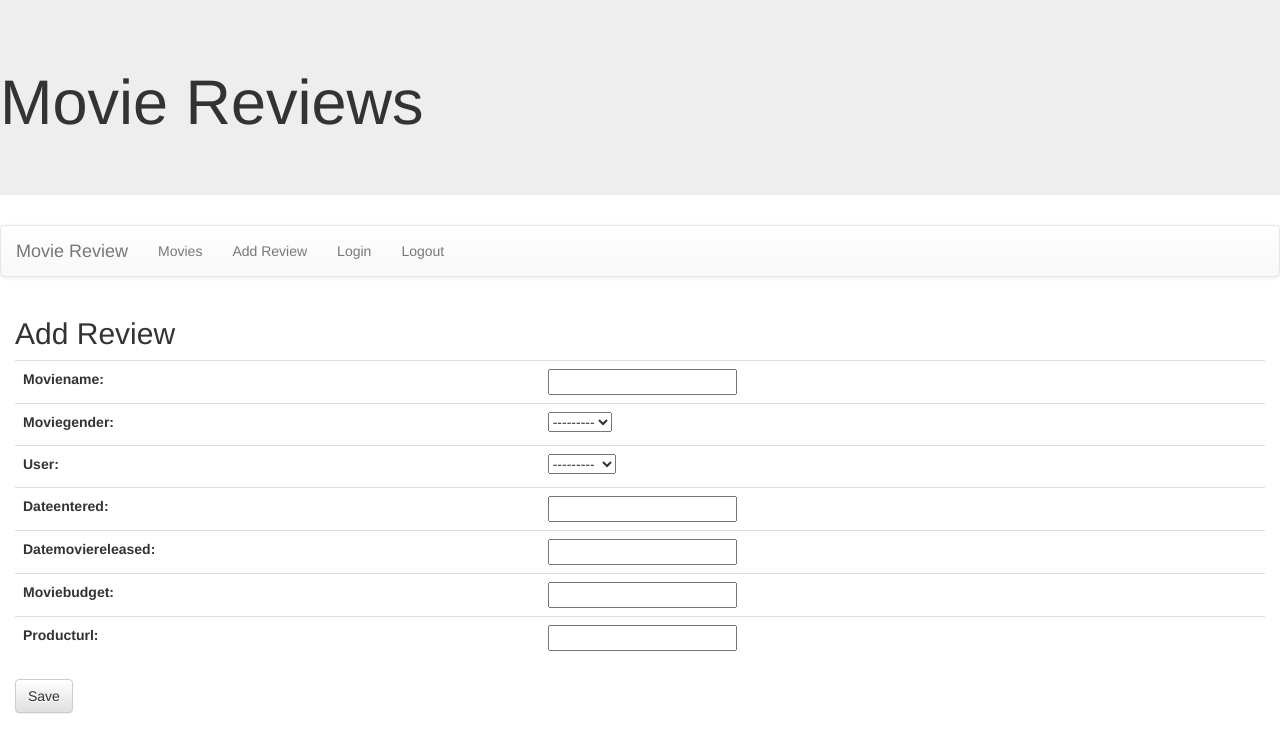
After one commit to miqo1385/FinalProject112, a Django app: page /movie/newreview/ in a window 1280 px wide. The commit adds this page. Shown: the top 753 px of the page. Run offline with Django 4.2, Linux system fonts and the light colour scheme; the visitor is signed in with stand-in values (Sample User, id 1); data comes from the database, SQL or seed files in the repository; data that the repository does not hold is empty; some libraries are stand-ins or nearby versions.

Commit message:
authorization commit

```diff
--- /dev/null
+++ b/movie/forms.py
@@ -0,0 +1,8 @@
+from django import forms
+from .models import MovieType, Review, Movie
+
+
+class ReviewForms(forms.ModelForm):
+    class Meta:
+        model=Movie
+        fields='__all__'
--- a/movie/models.py
+++ b/movie/models.py
@@ -22,6 +22,8 @@ class Movie(models.Model):
     moviebudget=models.DecimalField(max_digits=10, decimal_places=2)
     producturl=models.URLField()
 
+
+
     def __str__(self):
         return self.moviename
 
--- a/movie/templates/base.html
+++ b/movie/templates/base.html
@@ -17,7 +17,9 @@
 </div>
 <ul class="nav navbar-nav">
 <li><a href="{% url 'movies' %}"> Movies</a></li>
-<li>Dummy</li>
+<li><a href="{% url 'newreview' %}">Add Review </a></li>
+<li><a href="{% url 'login' %}">Login </a></li>
+<li><a href="{% url 'logout' %}">Logout </a></li>
 </ul>
 </div>
 </nav>
--- /dev/null
+++ b/movie/templates/movie/loginmessage.html
@@ -0,0 +1,5 @@
+{% extends 'base.html' %}
+{% block content %}
+<h2>Thank You</h2>
+<p>Welcome</p>
+{% endblock %}
--- /dev/null
+++ b/movie/templates/movie/logoutmessage.html
@@ -0,0 +1,5 @@
+{% extends 'base.html' %}
+{% block content %}
+<h2>Good Bye</h2>
+<p>You Are Now Logged Out</p>
+{% endblock %}
--- /dev/null
+++ b/movie/templates/movie/newreview.html
@@ -0,0 +1,16 @@
+{% extends 'base.html' %}
+{% block content %}
+<h2>Add Review</h2>
+<form method='POST' class="post-form">
+<table class='table'>
+
+        {% csrf_token %}
+        {{ form.as_table }}
+
+
+</table>
+<button type="submit" class="save btn btn-default">
+    Save
+</button>
+</form>
+{% endblock %}
--- a/movie/urls.py
+++ b/movie/urls.py
@@ -4,5 +4,8 @@ urlpatterns = [
     path('', views.index, name='index'),
     path('movies/', views.movies, name='movies' ),
     path('movieDetail/<int:id>', views.movieDetail, name='detail'),
+    path('newreview/', views.newReview, name='newreview'),
+    path('loginmessage/', views.loginmessage, name='loginmessage'),
+    path('logoutmessage/', views.logoutmessage, name='logoutmessage'),
 
 ]
--- a/movie/views.py
+++ b/movie/views.py
@@ -1,6 +1,8 @@
 from django.shortcuts import render,get_object_or_404
 from .models import MovieType, Movie, Review
 from django.urls import reverse_lazy
+from .forms import ReviewForms
+from django.contrib.auth.decorators import login_required
 # Create your views here.
 def index(request):
     return render(request, 'movie/index.html')
@@ -12,3 +14,23 @@ def movies(request):
 def movieDetail(request, id):
     movie=get_object_or_404(Movie, pk=id)
     return render(request, 'movie/moviedetail.html', {'movie' : movie})
+
+@login_required
+def newReview(request):
+    form=ReviewForms
+
+    if request.method=='POST':
+        form=ReviewForms(request.POST)
+        if form.is_valid():
+            post=form.save(commit=True)
+            post.save()
+            form=ReviewForms()
+    else:
+        form=ReviewForms()
+    return render(request, 'movie/newreview.html', {'form' : form})
+
+def loginmessage(request):
+    return render(request, 'movie/loginmessage.html')
+
+def logoutmessage(request):
+    return render(request, 'movie/logoutmessage.html')
--- a/moviereview/settings.py
+++ b/moviereview/settings.py
@@ -129,3 +129,5 @@ STATIC_URL = 'static/'
 # https://docs.djangoproject.com/en/4.0/ref/settings/#default-auto-field
 
 DEFAULT_AUTO_FIELD = 'django.db.models.BigAutoField'
+LOGIN_REDIRECT_URL='loginmessage'
+LOGOUT_REDIRECT_URL='logoutmessage'
--- a/moviereview/urls.py
+++ b/moviereview/urls.py
@@ -19,4 +19,5 @@ from django.urls import path, include
 urlpatterns = [
     path('admin/', admin.site.urls),
     path('movie/', include('movie.urls')),
+    path('accounts/', include('django.contrib.auth.urls')),
 ]
```
Also changed, not shown: movie/templates/registration/login.html (added, +10 -0 lines).
